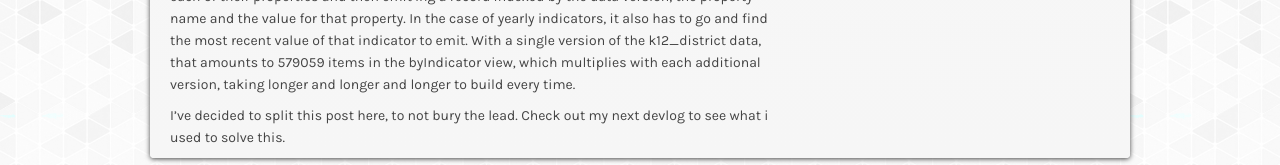
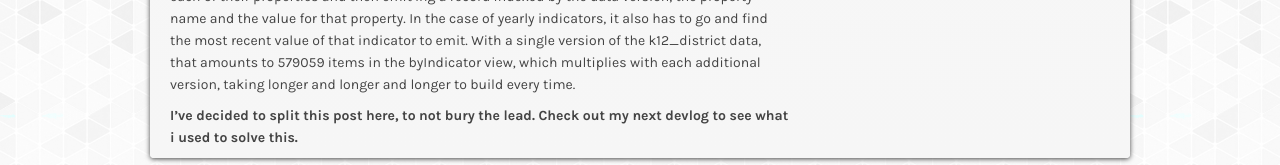
Before and after one commit to AdrianRossouw/daemon-co-za, a Jekyll site: the page built from _posts/articles/2012-05-15-json-schema-and-couchdb-bulk-import-performance.md, in a window 1280 px wide. Shown: the part 3103-3268 px from the top of the page. Built offline with Jekyll 4.4.1, drawn with Linux system fonts in a browser that asks for light colours; some web fonts are replaced.

```diff
--- a/_posts/articles/2012-05-15-json-schema-and-couchdb-bulk-import-performance.md
+++ b/_posts/articles/2012-05-15-json-schema-and-couchdb-bulk-import-performance.md
@@ -87,4 +87,4 @@ In order to allow us to have a usable site while imports are taking place, we ch
 What is happening in that slow view, is that it is having to iterate over each of the records, over each of their properties and then emit'ing a record indexed by the data version, the property name and the value for that property. In the case of yearly indicators, it also has to go and find the most recent value of that indicator to emit. With a single version of the k12_district data, that amounts to 579059 items in the byIndicator view,
 which multiplies with each additional version, taking longer and longer and longer to build every time.
 
-I've decided to split this post here, to not bury the lead. Check out my next devlog to see what i used to solve this.
+<strong>I've decided to split this post here, to not bury the lead. Check out my next devlog to see what i used to solve this.</strong>
```
